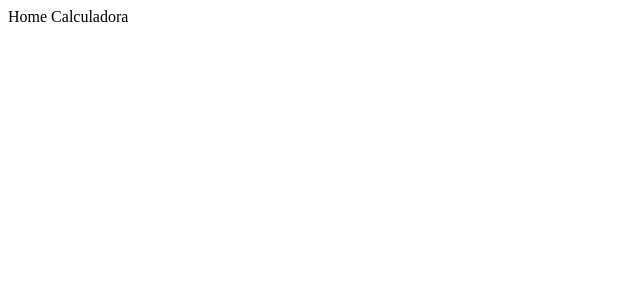
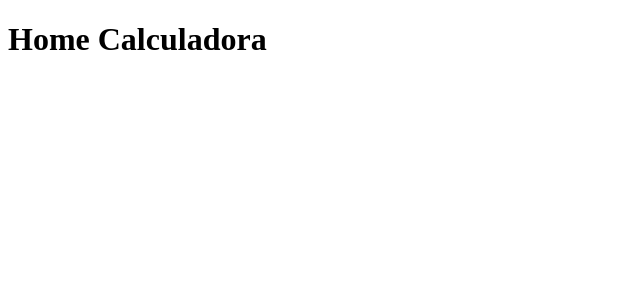
Before and after one commit to TekhnoSoft/calculadora, a Next.js app: page / in a window 1280 px wide. Shown: the top 300 px of the page, without its empty margins (0-640 px from the left). Built offline with nearby package versions, Linux system fonts and the light colour scheme.

Commit message:
second commit

```diff
--- a/pages/index.js
+++ b/pages/index.js
@@ -1,5 +1,5 @@
 function Home() {
-  return <div>Home Calculadora</div>;
+  return <h1>Home Calculadora</h1>;
 }
 
 export default Home;
```
